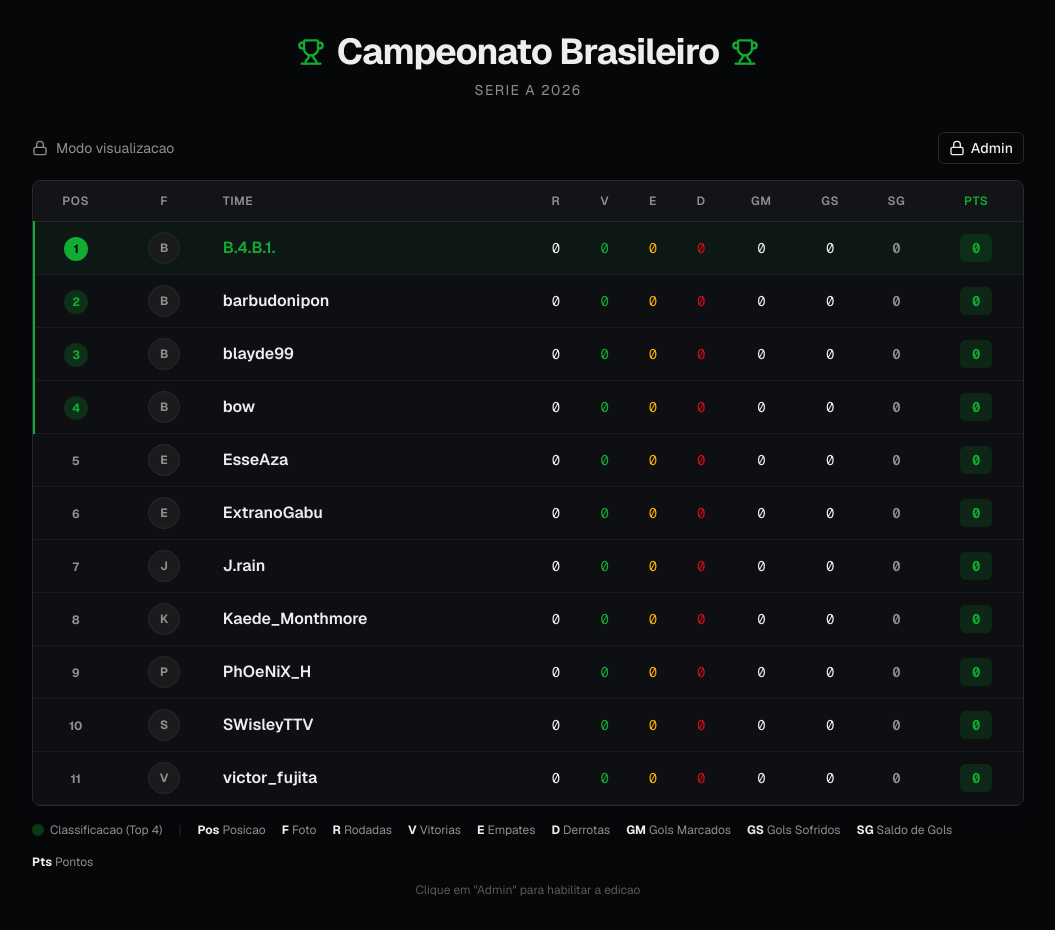
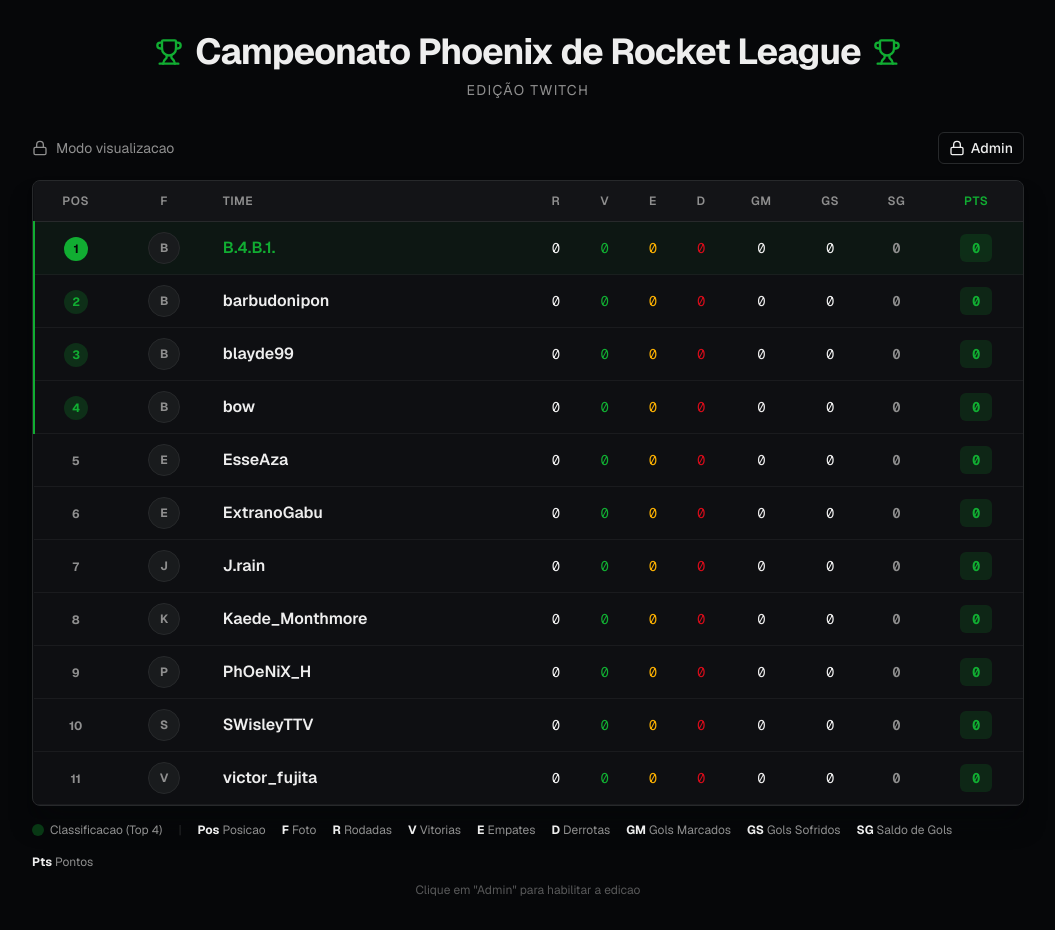
Before and after one commit to dh4lin/RocketLeague-CampeonatoPhoenix, a Next.js app: page / in a window 1280 px wide. Shown: the whole page, without its empty margins (112-1167 px from the left). Built offline with nearby package versions, Linux system fonts and the light colour scheme.

Commit message:
Update standings-table.tsx

```diff
--- a/components/standings-table.tsx
+++ b/components/standings-table.tsx
@@ -31,8 +31,8 @@ interface StoredData {
 
 const defaultData: StoredData = {
   teams: initialTeams,
-  title: "Campeonato Brasileiro",
-  season: "Serie A 2026",
+  title: "Campeonato Phoenix de Rocket League",
+  season: "EDIÇÃO TWITCH",
   sortEnabled: true,
 }
 
```
